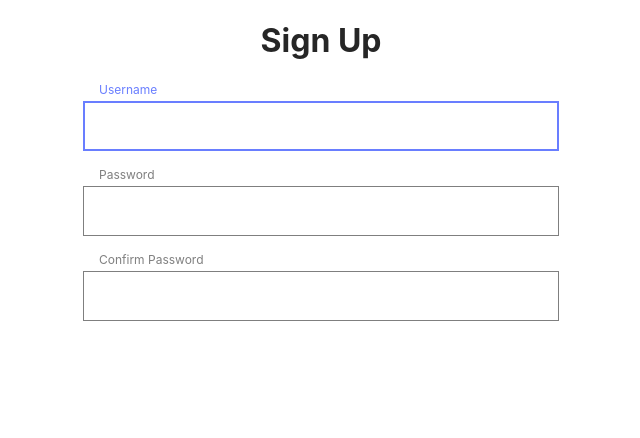
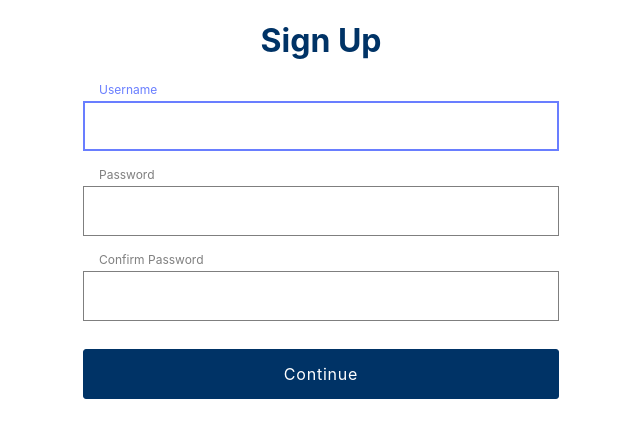
Before and after one commit to timurengineer/sign-up-form, a React (Create React App) app: page / in a window 1280 px wide. Shown: the top 438 px of the page, without its empty margins (319-959 px from the left). Built offline with nearby package versions, Linux system fonts and the light colour scheme.

Commit message:
add submit button to the form

```diff
--- a/src/App.css
+++ b/src/App.css
@@ -1,3 +1,3 @@
 .App {
-  color: #262626;
+  color: #036;
 }
--- a/src/App.js
+++ b/src/App.js
@@ -2,6 +2,7 @@ import React, { useState } from 'react';
 import { css } from 'emotion';
 import './App.css';
 import TextInput from './TextInput';
+import Button from './Button';
 
 const title = {
   textAlign: 'center',
@@ -12,6 +13,10 @@ const form = {
   marginLeft: 'auto',
   marginRight: 'auto',
   maxWidth: '500px',
+}
+
+const submitButton = {
+  margin: '12px 0 0',
 }
 
 const App = () => {
@@ -52,6 +57,12 @@ const App = () => {
           value={confirm}
           onChange={event => setConfirm(event.target.value)}
         />
+        <Button
+          type="submit"
+          className={css(submitButton)}
+        >
+          Continue
+        </Button>
       </form>
     </div>
   )
```
